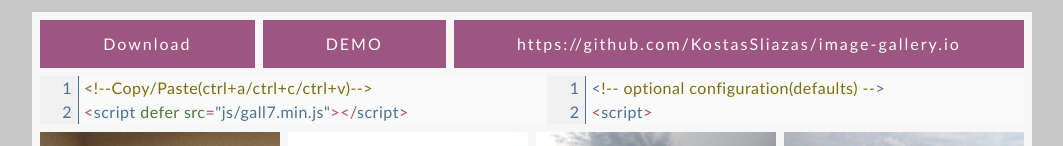
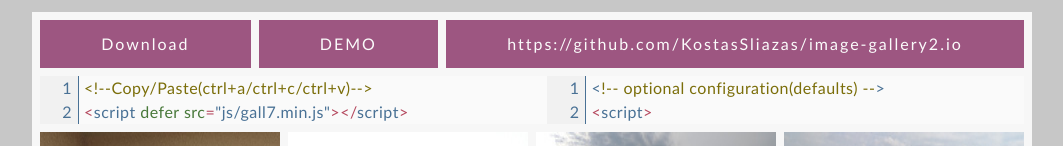
Before and after one commit to KostasSliazas/image-gallery, a website: page index.html in a window 1280 px wide. Shown: the top 146 px of the page, without its empty margins (108-1171 px from the left). Drawn offline with Linux system fonts and the light colour scheme.

Commit message:
Add files via upload

```diff
--- a/index.html
+++ b/index.html
@@ -34,7 +34,7 @@
       <div class="inside">
         <a href="https://github.com/KostasSliazas/image-gallery2/archive/refs/heads/main.zip" target="_blank" download="main.zip" rel="noopener noreferrer">Download</a>
         <a href="https://kostassliazas.github.io/svg-examples/" target="_blank" rel="noreferrer">DEMO</a>
-        <a href="https://github.com/KostasSliazas/image-gallery.io" target="_blank" rel="noreferrer">https://github.com/KostasSliazas/image-gallery.io</a>
+        <a href="https://github.com/KostasSliazas/image-gallery.io" target="_blank" rel="noreferrer">https://github.com/KostasSliazas/image-gallery2.io</a>
       </div>
     </header>
     <div class="wrap">
```
